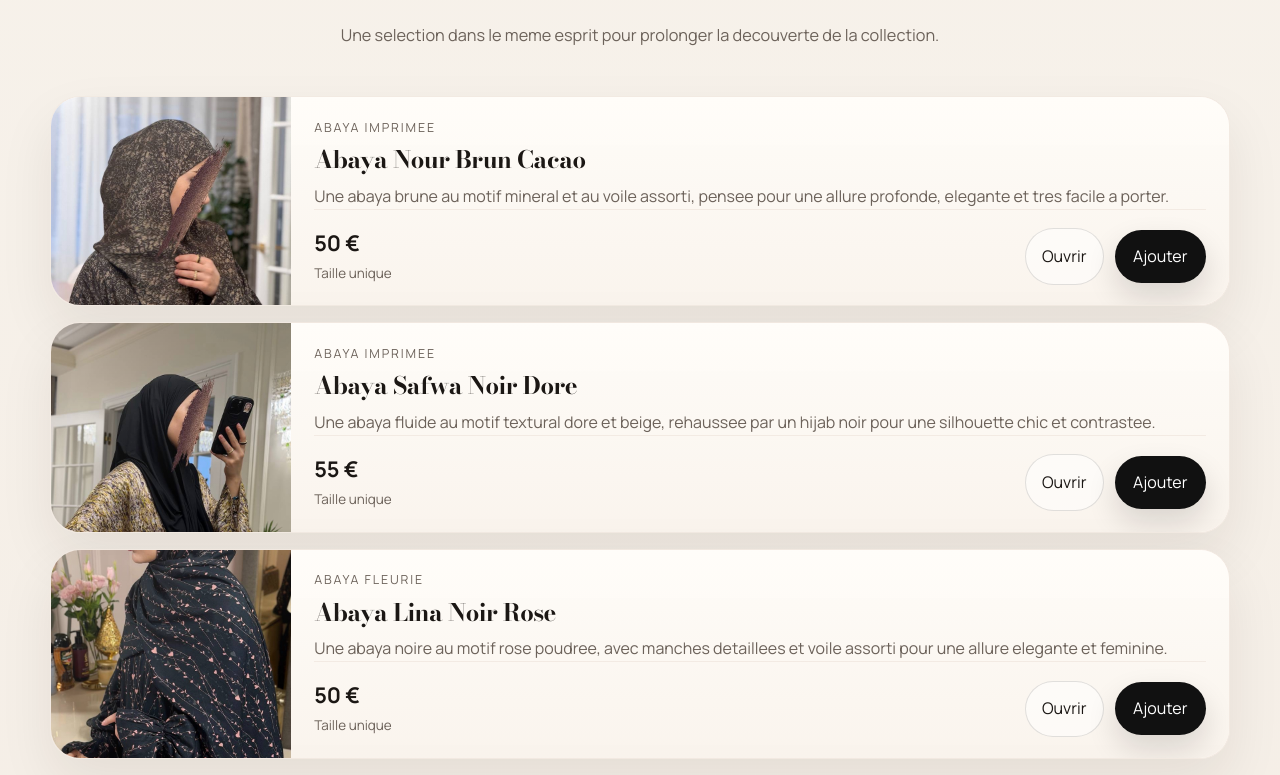
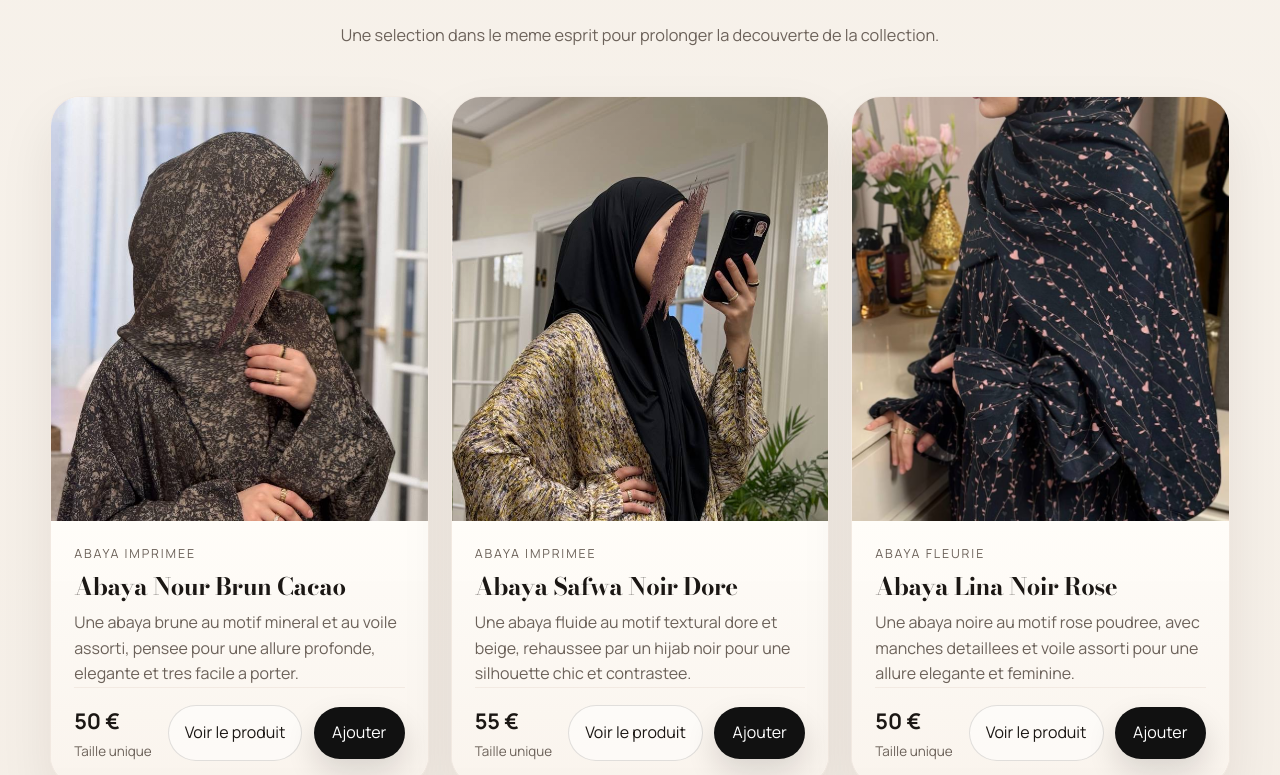
Before and after one commit to madinagaissoumova-bot/madyna, a Next.js app: page /produit/abaya-amira-beige-rose in a window 1280 px wide. Shown: the part 1506-2281 px from the top of the page. Built offline with nearby package versions, Linux system fonts and the light colour scheme.

Commit message:
Restore standard related products layout

```diff
--- a/app/globals.css
+++ b/app/globals.css
@@ -651,22 +651,6 @@ body::after {
   border-color: rgba(169, 138, 116, 0.28);
 }
 
-.product-card-related {
-  display: grid;
-  grid-template-columns: 240px minmax(0, 1fr);
-  align-items: stretch;
-}
-
-.product-card-related .product-card-link {
-  height: 100%;
-}
-
-.product-card-related .product-visual {
-  height: 100%;
-  min-height: 100%;
-  aspect-ratio: auto;
-}
-
 .product-card-link,
 .product-title-link {
   display: block;
@@ -681,10 +665,6 @@ body::after {
   flex: 1 1 auto;
   flex-direction: column;
   padding: 1.45rem;
-}
-
-.product-card-related .product-body {
-  padding: 1.3rem 1.45rem;
 }
 
 .product-head {
@@ -714,11 +694,6 @@ body::after {
   -webkit-line-clamp: 3;
 }
 
-.product-card-related .product-description {
-  min-height: 0;
-  -webkit-line-clamp: 2;
-}
-
 .product-body p:last-of-type {
   color: var(--color-muted);
 }
@@ -744,17 +719,6 @@ body::after {
   justify-content: flex-end;
   gap: 0.7rem;
   flex-wrap: wrap;
-}
-
-.product-card-related .product-footer {
-  display: grid;
-  grid-template-columns: minmax(0, 1fr) auto;
-  align-items: end;
-  gap: 1rem;
-}
-
-.product-card-related .product-card-actions {
-  min-width: 8.5rem;
 }
 
 .product-footer {
@@ -977,11 +941,6 @@ body::after {
   padding: 0 0 5rem;
 }
 
-.related-products-grid {
-  grid-template-columns: 1fr;
-  gap: 1rem;
-}
-
 .product-detail-grid {
   display: grid;
   grid-template-columns: 1.02fr 0.98fr;
@@ -1145,13 +1104,6 @@ body::after {
     min-height: 460px;
   }
 
-  .product-card-related {
-    grid-template-columns: 1fr;
-  }
-
-  .product-card-related .product-visual {
-    aspect-ratio: 4 / 4.2;
-  }
 }
 
 @media (max-width: 1360px) {
--- a/components/ProductCard.js
+++ b/components/ProductCard.js
@@ -2,11 +2,9 @@
 
 import Link from "next/link";
 
-export default function ProductCard({ product, isEnglish, formatPrice, onAddToCart, variant = "default" }) {
-  const isRelated = variant === "related";
-
+export default function ProductCard({ product, isEnglish, formatPrice, onAddToCart }) {
   return (
-    <article className={`product-card${isRelated ? " product-card-related" : ""}`}>
+    <article className="product-card">
       <Link href={`/produit/${product.id}`} className="product-card-link" aria-label={`Voir la fiche de ${product.name}`}>
         <div
           className="product-visual"
@@ -30,7 +28,7 @@ export default function ProductCard({ product, isEnglish, formatPrice, onAddToCa
           </div>
           <div className="product-card-actions">
             <Link href={`/produit/${product.id}`} className="button button-secondary product-detail-link">
-              {isRelated ? (isEnglish ? "Open" : "Ouvrir") : (isEnglish ? "View product" : "Voir le produit")}
+              {isEnglish ? "View product" : "Voir le produit"}
             </Link>
             <button className="add-to-cart" type="button" onClick={() => onAddToCart(product)}>
               {isEnglish ? "Add" : "Ajouter"}
--- a/components/ProductPage.js
+++ b/components/ProductPage.js
@@ -142,7 +142,7 @@ export default function ProductPage({ product }) {
                 </p>
               </div>
 
-              <div className="products-grid related-products-grid">
+              <div className="products-grid">
                 {relatedProducts.map((relatedProduct) => (
                   <ProductCard
                     key={relatedProduct.id}
@@ -150,7 +150,6 @@ export default function ProductPage({ product }) {
                     isEnglish={isEnglish}
                     formatPrice={formatPrice}
                     onAddToCart={handleAddRelatedProductToCart}
-                    variant="related"
                   />
                 ))}
               </div>
```
